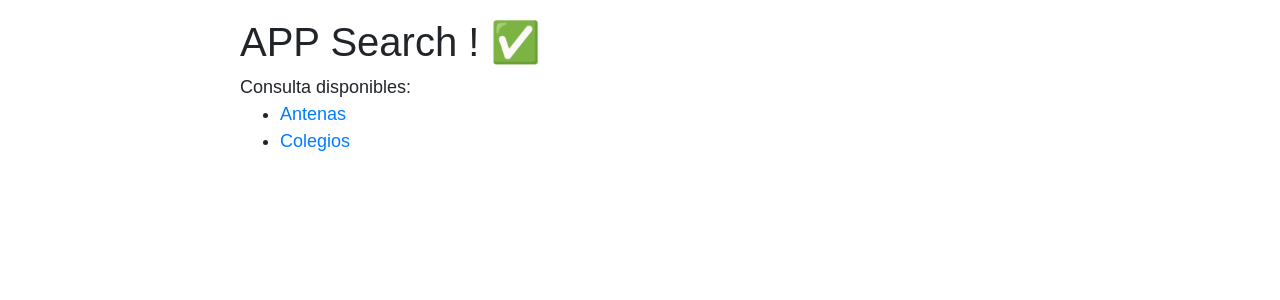
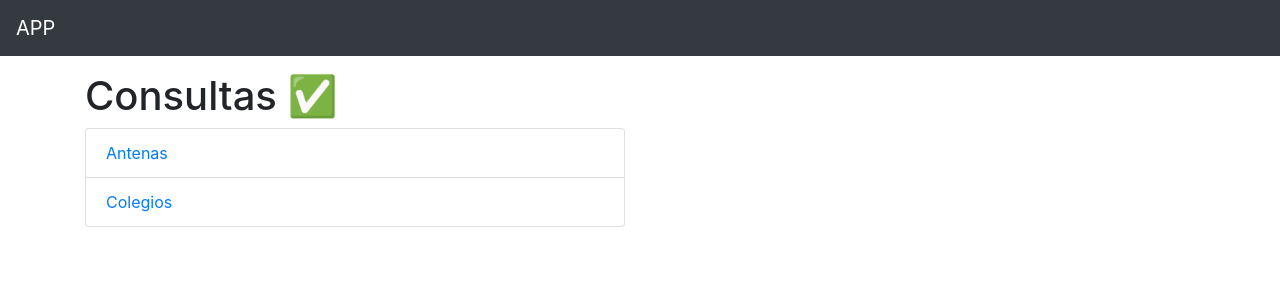
Before and after one commit to giansalex/bitel, a Symfony app: template templates/home/index.html.twig in a window 1280 px wide. Shown: the top 300 px of the page. Run offline with Twig, Linux system fonts and the light colour scheme; the template is opened without the code that fills it, so the values that code supplies are empty; some libraries are stand-ins or nearby versions.

Commit message:
add navbar

```diff
--- a/src/Controller/ColegiosController.php
+++ b/src/Controller/ColegiosController.php
@@ -28,10 +28,6 @@ class ColegiosController extends AbstractController
             $request->query->getInt('page', 1)/*page number*/,
             10/*limit per page*/
         );
-
-//        $colegios = $this->getDoctrine()
-//            ->getRepository(Colegios::class)
-//            ->findAll();
 
         return $this->render('colegios/index.html.twig', [
             'pagination' => $pagination,
--- a/templates/base.html.twig
+++ b/templates/base.html.twig
@@ -6,10 +6,16 @@
         <meta name="viewport" content="width=device-width, initial-scale=1">
         <link rel="stylesheet" href="https://maxcdn.bootstrapcdn.com/bootstrap/4.0.0/css/bootstrap.min.css" integrity="sha384-Gn5384xqQ1aoWXA+058RXPxPg6fy4IWvTNh0E263XmFcJlSAwiGgFAW/dAiS6JXm" crossorigin="anonymous">
         <script src="https://maxcdn.bootstrapcdn.com/bootstrap/4.0.0/js/bootstrap.min.js" integrity="sha384-JZR6Spejh4U02d8jOt6vLEHfe/JQGiRRSQQxSfFWpi1MquVdAyjUar5+76PVCmYl" crossorigin="anonymous"></script>
+        <style>
+            .app-wrapper { margin: 1em auto; }
+        </style>
         {% block stylesheets %}{% endblock %}
     </head>
     <body>
-        <div class="container">
+        <nav class="navbar navbar-expand-sm bg-dark navbar-dark">
+            <a class="navbar-brand" href="{{ path('home') }}">APP</a>
+        </nav>
+        <div class="container app-wrapper">
             {% block body %}{% endblock %}
         </div>
 
--- a/templates/home/index.html.twig
+++ b/templates/home/index.html.twig
@@ -3,18 +3,13 @@
 {% block title %}Inicio{% endblock %}
 
 {% block body %}
-<style>
-    .example-wrapper { margin: 1em auto; max-width: 800px; width: 95%; font: 18px/1.5 sans-serif; }
-    .example-wrapper code { background: #F5F5F5; padding: 2px 6px; }
-</style>
-
-<div class="example-wrapper">
-    <h1>APP Search ! ✅</h1>
-
-    Consulta disponibles:
-    <ul>
-        <li><a href="{{ path('antenas_index') }}">Antenas</a></li>
-        <li><a href="{{ path('colegios_index') }}">Colegios</a></li>
-    </ul>
-</div>
+    <h1>Consultas ✅</h1>
+    <div class="row">
+        <div class="col-md-6">
+            <ul class="list-group">
+                <li class="list-group-item"><a href="{{ path('antenas_index') }}">Antenas</a></li>
+                <li class="list-group-item"><a href="{{ path('colegios_index') }}">Colegios</a></li>
+            </ul>
+        </div>
+    </div>
 {% endblock %}
```
